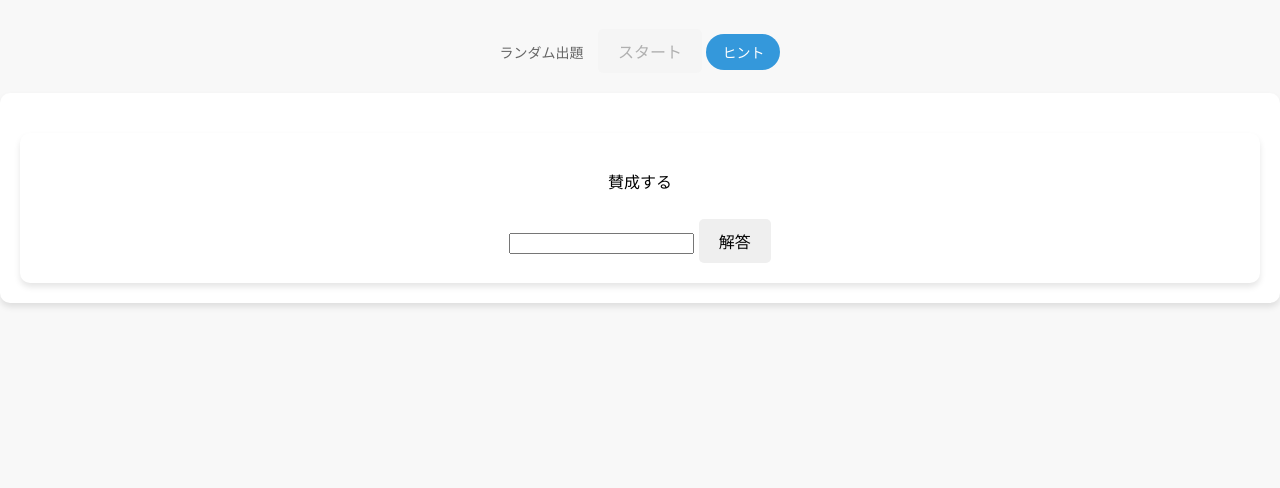
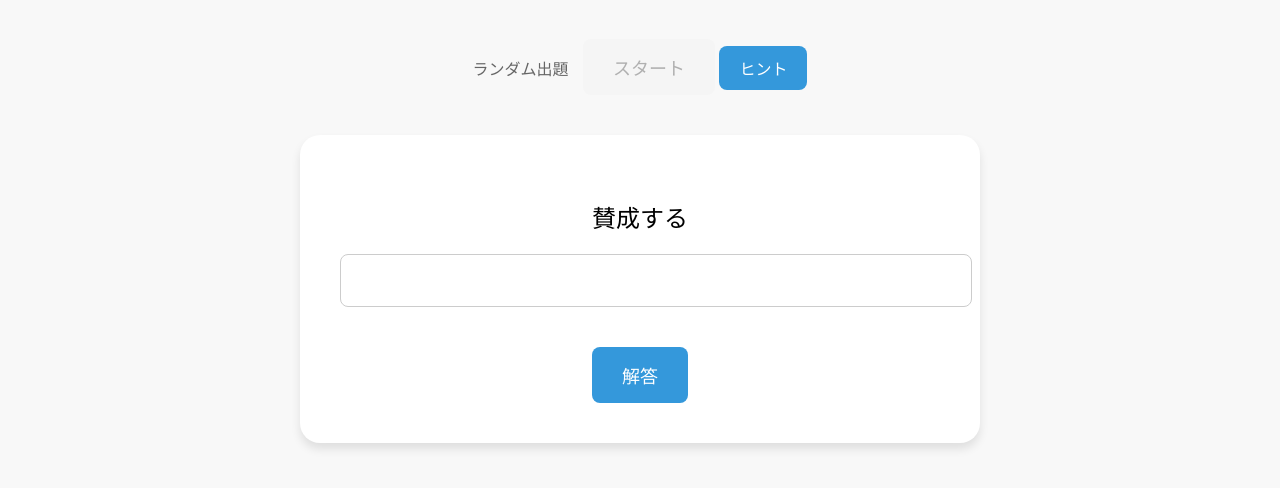
Before and after one commit to Yuki-1018/apps, a plain HTML site: page test.html in a window 1280 px wide. Both pictures are taken after a click on the button "スタート". Shown: the part 70-558 px from the top of the page. Drawn offline with Linux system fonts and the light colour scheme.

Commit message:
Update test.html

```diff
--- a/test.html
+++ b/test.html
@@ -16,11 +16,11 @@
       color: #333;
     }
     .button {
-      padding: 10px 20px;
-      margin-top: 10px;
-      font-size: 16px;
+      padding: 15px 30px;
+      margin-top: 20px;
+      font-size: 18px;
       border: none;
-      border-radius: 5px;
+      border-radius: 8px;
       cursor: pointer;
       transition: background-color 0.3s;
     }
@@ -32,27 +32,58 @@
     }
     label[for="randomCheckbox"] {
       cursor: pointer;
-      font-size: 14px;
+      font-size: 16px;
       color: #666;
       margin-right: 10px;
     }
     .card {
       background-color: #fff;
-      border-radius: 10px;
-      box-shadow: 0 4px 6px rgba(0, 0, 0, 0.1);
-      padding: 20px;
-      margin-top: 20px;
+      border-radius: 20px;
+      box-shadow: 0 6px 10px rgba(0, 0, 0, 0.1);
+      padding: 40px;
+      margin-top: 40px;
+      max-width: 600px;
+      margin-left: auto;
+      margin-right: auto;
+    }
+    .card p {
+      font-size: 24px;
+      margin-bottom: 20px;
+    }
+    .card input[type="text"] {
+      width: 100%;
+      padding: 15px;
+      font-size: 18px;
+      margin-bottom: 20px;
+      border: 1px solid #ccc;
+      border-radius: 8px;
+    }
+    .card button {
+      padding: 15px 30px;
+      font-size: 18px;
+      border: none;
+      border-radius: 8px;
+      cursor: pointer;
+      background-color: #3498db;
+      color: #fff;
+      transition: background-color 0.3s;
+    }
+    .card button:hover {
+      background-color: #2980b9;
+    }
+    .card button:active {
+      background-color: #1f618d;
     }
     .hint-button {
       display: none;
-      padding: 8px 16px;
-      margin-top: 10px;
-      font-size: 14px;
+      padding: 10px 20px;
+      margin-top: 20px;
+      font-size: 16px;
       border: none;
-      border-radius: 20px;
+      border-radius: 8px;
+      cursor: pointer;
       background-color: #3498db;
-      color: white;
-      cursor: pointer;
+      color: #fff;
       transition: background-color 0.3s;
     }
     .hint-button:hover {
@@ -69,7 +100,11 @@
   <input type="checkbox" id="randomCheckbox" style="display: none;">
   <button class="button" id="startButton">スタート</button>
   <button class="button hint-button" id="hintButton">ヒント</button> <!-- ヒントボタン -->
-  <div class="card" id="quiz"></div>
+  <div class="card" id="quiz" style="display: none;">
+    <p></p>
+    <input type="text" id="answerInput">
+    <button class="button" onclick="checkAnswer()">解答</button>
+  </div>
   <div id="result" style="display: none;">
     <h2>結果</h2>
     <p id="correctCount"></p>
@@ -119,9 +154,10 @@
     function displayNextQuestion() {
       if (currentIndex < words.length) {
         const currentWord = words[currentIndex];
-        quizContainer.innerHTML = `<div class="card"><p>${currentWord.meaning}</p>
+        quizContainer.style.display = 'block';
+        quizContainer.innerHTML = `<p>${currentWord.meaning}</p>
                                   <input type="text" id="answerInput">
-                                  <button class="button" onclick="checkAnswer('${currentWord.word}')">解答</button></div>`;
+                                  <button class="button" onclick="checkAnswer('${currentWord.word}')">解答</button>`;
       } else {
         showResult();
       }
```
